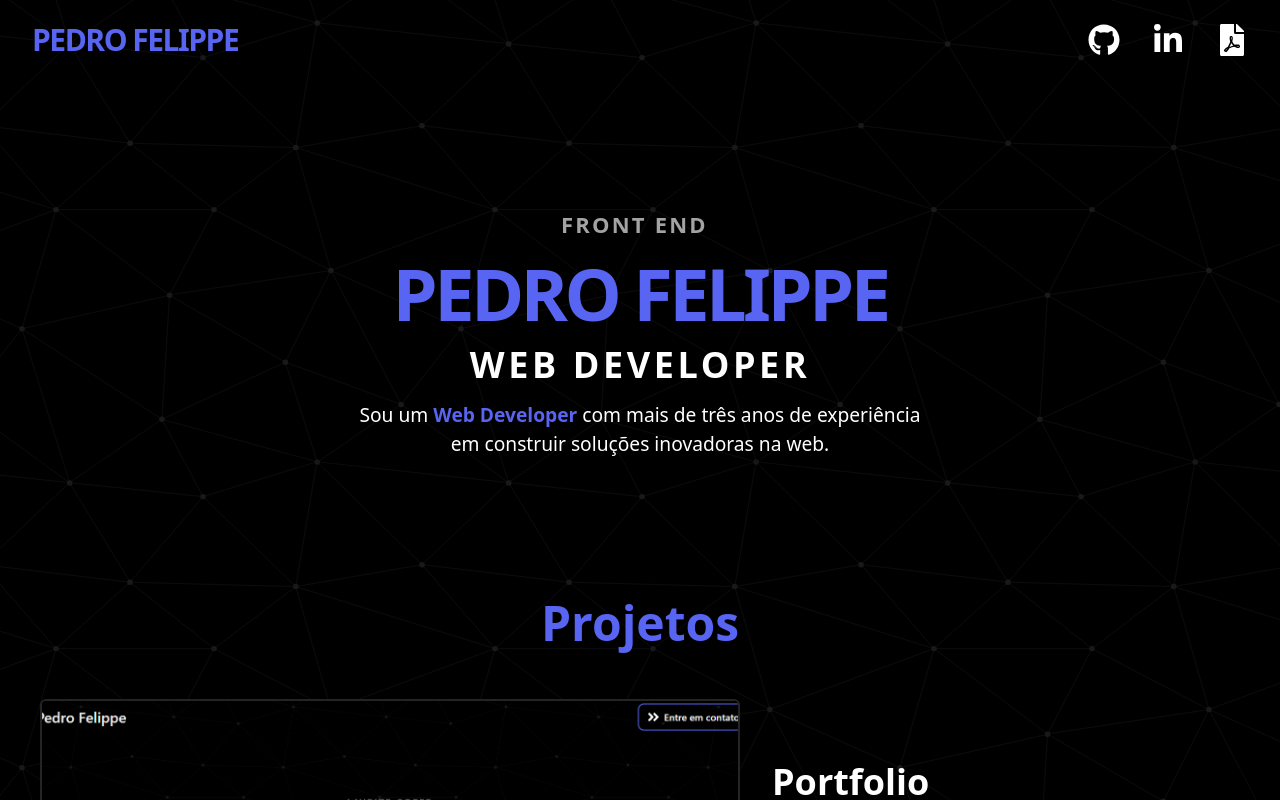
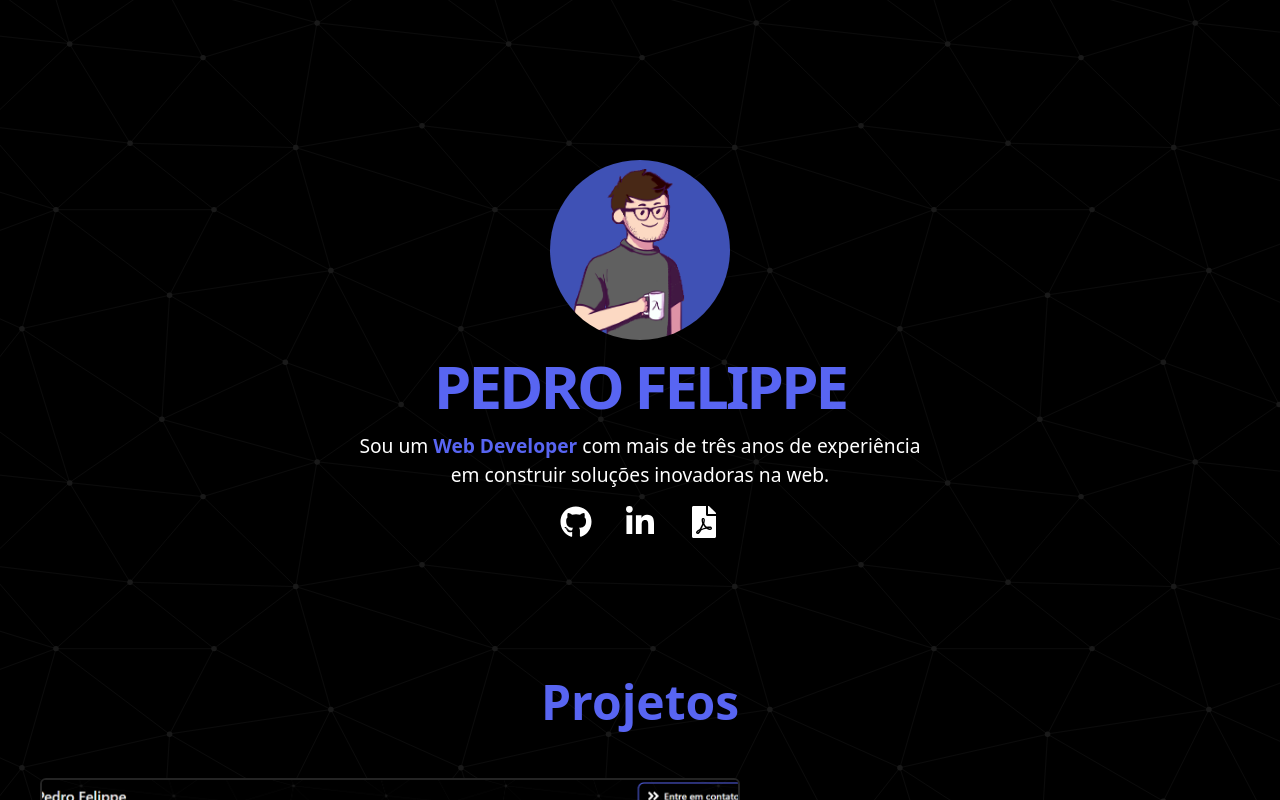
Before and after one commit to pefelippe/Portfolio, a Next.js app: page / in a window 1280 px wide. Built offline with nearby package versions, Linux system fonts and the light colour scheme.

Commit message:
refactor: ajustando projects card e animando view

```diff
--- a/pages/_app.tsx
+++ b/pages/_app.tsx
@@ -15,7 +15,7 @@ export default function App({ Component, pageProps }: AppProps) {
       className="
         overflow-x-hidden overflow-y-scroll bg-[url('/assets/endless-constellation.svg')]
         scrollbar scrollbar-track-gray-400/20 scrollbar-thumb-[#5865f2]/80 scroll-smooth
-        h-screen min-w-[350px]  min-h-screen  text-[#000] "
+        h-screen min-w-[400px]  min-h-screen  text-[#000] "
     >
       <Head>
         <title>Pedro Felippe | Portfolio</title>
@@ -25,16 +25,7 @@ export default function App({ Component, pageProps }: AppProps) {
       </Head>
 
       <Analytics />
-
-      <div className="snap-center ">
-        <Header />
-      </div>
-
       <Component {...pageProps} />
-
-      {/* <div className="snap-center ">
-        <Footer />
-      </div> */}
     </div>
   );
 }
--- a/pages/index.tsx
+++ b/pages/index.tsx
@@ -7,7 +7,7 @@ import Contact from "./Contact";
 
 export default function Home() {
   return (
-    <div className="w-screen space-y-10  md:space-y-32 py-20 md:py-32 px-10">
+    <div className="w-screen space-y-10  md:space-y-32 py-20 md:py-40 px-10">
       <Hero />
       <Projects />
       <Skills />
--- a/src/components/MessageForm.tsx
+++ b/src/components/MessageForm.tsx
@@ -19,7 +19,7 @@ export default function MessageForm({}: Inputs) {
   return (
     <form
       onSubmit={handleSubmit(onSubmit)}
-      className=" flex flex-col gap-6 w-full min-w-[400px]"
+      className=" flex flex-col gap-6 w-full "
     >
       <input
         {...register("name")}
--- a/src/components/ProjectCard.tsx
+++ b/src/components/ProjectCard.tsx
@@ -10,6 +10,7 @@ type IProjectCard = {
   repo: string;
   title: string;
   stack: string[];
+  id: number;
 };
 
 function ExperienceCard({
@@ -19,21 +20,33 @@ function ExperienceCard({
   repo,
   title,
   stack,
+  id,
 }: IProjectCard) {
   return (
     <motion.article
-      className=" mx-auto w-fit flex flex-col lg:flex-row h-fit
-     text-white shadow-xl rounded-xl justify-between max-lg:gap-8 "
+      initial={{ opacity: 0, y: 50 }}
+      whileInView={{ opacity: 1, y: 0 }}
+      transition={{ duration: 1.5 }}
+      className="h-fit
+     text-white shadow-xl rounded-xl  max-lg:gap-8 "
+    >
+      <div
+        className={
+          id % 2 != 0
+            ? "relative mx-auto w-fit flex flex-col lg:flex-row justify-between"
+            : "relative mx-auto w-fit flex flex-col lg:flex-row-reverse justify-between"
+        }
       >
         <motion.img
           src={imgUrl}
           alt="card image"
-        className="object-cover min-h-[300px] w-full max-lg:max-w-[600px] lg:w-[600px] xl:h-[450px] xl:w-[700px] rounded-md mx-auto border-2 border-[#242424]"
+          className="object-cover min-h-[300px] w-full max-lg:max-w-[600px] lg:w-[600px] xl:h-[450px] xl:w-[700px]
+          rounded-md mx-auto border-2 border-[#242424]"
         />
 
         <div className=" flex flex-col justify-center  mx-auto max-w-xl gap-8 lg:px-8 ">
           <p className="font-bold text-4xl ">{title}</p>
-        <div className=" grid grid-cols-4 gap-4 text-center">
+          <div className="w-full gap-2 flex text-center text-[1rem]">
             {stack?.map((item) => {
               return (
                 <span
@@ -63,6 +76,7 @@ function ExperienceCard({
             </a>
           </div>
         </div>
+      </div>
     </motion.article>
   );
 }
--- a/src/content/Hero.tsx
+++ b/src/content/Hero.tsx
@@ -3,6 +3,7 @@ import Link from "next/link";
 import React from "react";
 import { FaFilePdf, FaGithub, FaLinkedinIn } from "react-icons/fa";
 import { Typewriter } from "react-simple-typewriter";
+
 import AnimatedBtn from "../components/motion/AnimatedBtn";
 
 export default function Hero() {
@@ -15,9 +16,9 @@ export default function Hero() {
         initial={{ y: 25, opacity: 0 }}
         animate={{ y: 0, opacity: 1 }}
         transition={{ duration: 1 }}
-        className="w-full flex flex-col items-center justify-center gap-4"
+        className="w-full flex flex-col items-center justify-center md:gap-4"
       >
-        <motion.p
+        {/* <motion.p
           initial={{ y: -25, opacity: 0 }}
           animate={{ y: 0, opacity: 1 }}
           transition={{ duration: 1 }}
@@ -39,26 +40,20 @@ export default function Hero() {
             deleteSpeed={75}
             delaySpeed={2000}
           />
-        </motion.p>
+        </motion.p> */}
 
-        {/* <motion.img
+        <motion.img
           alt="avatar-pefelippe"
           src="assets/avatar-pdr.png"
           className="rounded-full h-[180px] transition-all shadow-md object-cover border-1 border-[#121212]"
-        /> */}
+        />
         <p
           className="text-[#5865f2] text-center uppercase font-bold
-        text-[2.5rem] tracking-tighter text-black lg:text-7xl"
+        text-[2.5rem] tracking-tighter text-black lg:text-6xl"
         >
           Pedro Felippe
         </p>
 
-        <p
-          className=" text-center uppercase font-bold
-          text-[1.6rem]  tracking-widest text-semibold lg:text-4xl"
-        >
-          Web Developer
-        </p>
         <p className=" text-[1.2rem] max-w-xl text-gray-200">
           Sou um{" "}
           <span className="text-[#5865f2]  font-semibold">Web Developer</span>{" "}
@@ -74,6 +69,23 @@ export default function Hero() {
         >
           <span>Currículo</span>
         </AnimatedBtn>*/}
+
+        <div className="max-md:pt-4 flex gap-8  justify-center">
+          <AnimatedBtn className=" " href="https://github.com/pefelippe">
+            <FaGithub className="h-8 w-8 text-white hover:text-[#5865f2]" />
+          </AnimatedBtn>
+
+          <AnimatedBtn
+            className=""
+            href="https://www.linkedin.com/in/pedro-felippe/"
+          >
+            <FaLinkedinIn className="h-8 w-8 text-white hover:text-[#5865f2] " />
+          </AnimatedBtn>
+
+          <AnimatedBtn className="" href="https://resume.io/r/m2cn8pnqu">
+            <FaFilePdf className="h-8 w-8 text-white hover:text-[#5865f2]" />
+          </AnimatedBtn>
+        </div>
       </motion.div>
     </motion.div>
   );
--- a/src/content/Projects.tsx
+++ b/src/content/Projects.tsx
@@ -40,6 +40,16 @@ function Projects() {
       description:
         "Nesse projeto tentei uno a tranquilidade do lo-fi com o poderoso método pomodoro.",
     },
+    {
+      id: 3,
+      link: "",
+      repo: "https://github.com/pefelippe/PomodoroTunes",
+      title: "Pomodoro-fi",
+      imgUrl: "assets/pomodorotunes.png",
+      stack: ["react", "tailwind", "next", "typescript"],
+      description:
+        "Nesse projeto tentei uno a tranquilidade do lo-fi com o poderoso método pomodoro.",
+    },
   ];
 
   return (
@@ -56,12 +66,13 @@ function Projects() {
         <ContentTitle title="Projetos" />
         <div
           className="w-full max-w-7xl justify-center items-center relative
-        grid grid-cols-1 gap-20 mx-auto  "
+        grid grid-cols-1 gap-40 mx-auto  "
         >
           {projects?.map((proj) => {
             return (
               <ProjectCard
                 key={proj.id}
+                id={proj.id}
                 description={proj.description}
                 imgUrl={proj.imgUrl}
                 link={proj.link}
@@ -75,9 +86,9 @@ function Projects() {
         <AnimatedBtn
           href="https://github.com/pefelippe?tab=repositories"
           target="_blank"
-          className="flex w-fit hover:underline mx-auto gap-2 items-center text-xl font-semibold text-center rounded-full  text-[#5865f2] transition-all "
+          className="pt-10 flex w-fit hover:underline mx-auto gap-2 items-center text-xl font-semibold text-center rounded-full  text-[#5865f2] transition-all "
         >
-          <span>Repositórios no GitHub</span>
+          <span>Ver mais projetos</span>
         </AnimatedBtn>
       </motion.div>
     </motion.div>
--- a/src/content/Skills.tsx
+++ b/src/content/Skills.tsx
@@ -30,7 +30,7 @@ function Skills({}: Props) {
     >
       <ContentTitle title="Skills" />
 
-      <motion.div className="w-full grid xl:grid-cols-5 grid-cols-2 mx-auto  gap-4 ">
+      <motion.div className="w-full grid xl:grid-cols-5 sm:grid-cols-2 mx-auto  gap-4 ">
         <SkillBox title="Git">
           <SiGit className="socialMediaIcon" />
         </SkillBox>
```
Lines whose indentation alone changed are shown as unchanged.
